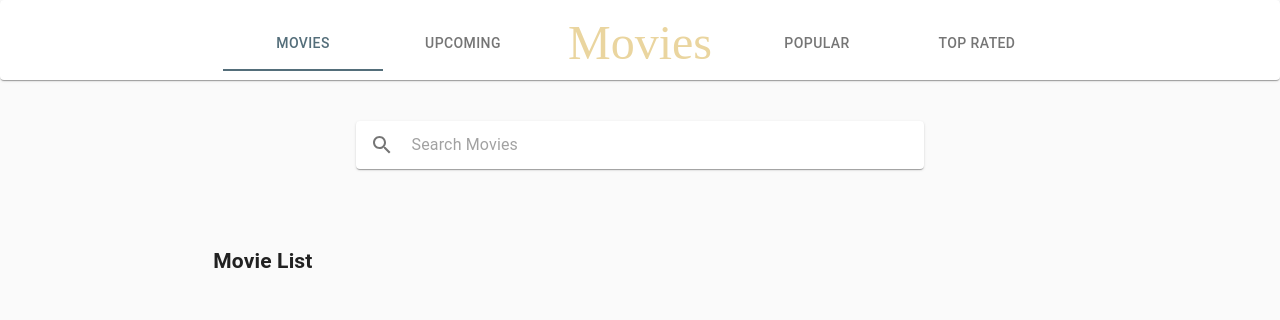
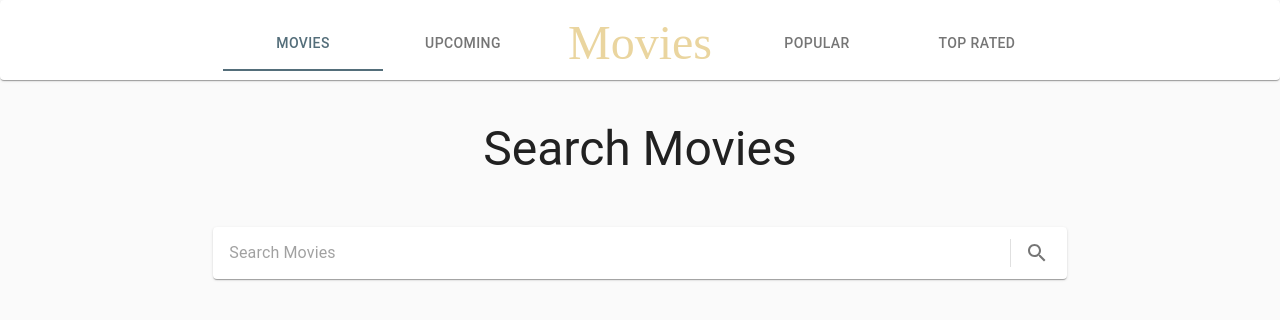
Before and after one commit to bazi-bazi/movie-data, a React (Create React App) app: page / in a window 1280 px wide. Shown: the top 320 px of the page. Built offline with nearby package versions, Linux system fonts and the light colour scheme; no server answers; a web font is replaced by a local one.

Commit message:
finish search form

```diff
--- a/src/components/movielist/MovieList.js
+++ b/src/components/movielist/MovieList.js
@@ -1,23 +1,98 @@
-import React from "react";
-import { Grid } from "@material-ui/core";
+import React, { useState, useEffect } from "react";
+import { Grid, Typography } from "@material-ui/core";
 import { makeStyles } from "@material-ui/core/styles";
-import Search from "../../Search";
+import Paper from "@material-ui/core/Paper";
+import InputBase from "@material-ui/core/InputBase";
+import IconButton from "@material-ui/core/IconButton";
+import SearchIcon from "@material-ui/icons/Search";
+import FormControl from "@material-ui/core/FormControl";
 
-const useStyles = makeStyles({
+import Divider from "@material-ui/core/Divider";
+import DirectionsIcon from "@material-ui/icons/Directions";
+
+const useStyles = makeStyles((theme) => ({
+  root: {
+    padding: "2px 4px",
+    display: "flex",
+    alignItems: "center",
+    width: "100%",
+  },
+  input: {
+    marginLeft: theme.spacing(1),
+    flex: 1,
+  },
+  iconButton: {
+    padding: 10,
+  },
+  divider: {
+    height: 28,
+    margin: 4,
+  },
   gutter: {
-    paddingTop: "60px",
+    paddingTop: "50px",
   },
-});
+}));
+
 const MovieList = () => {
   const classes = useStyles();
+
+  const [searchTerm, setSearchTerm] = useState("");
+  const [dateSubmit, setDataSubmit] = useState("");
+
+  // API
+  const apiKey = "7da5e26fd03a8f191f5db478f3ff1dd2";
+  useEffect(() => {
+    getData();
+  }, [dateSubmit]);
+
+  const [movies, setMovies] = useState([]);
+
+  const getData = async () => {
+    const response = await fetch(
+      `https://api.themoviedb.org/3/search/movie?api_key=${apiKey}&query=${searchTerm}`
+    );
+    const data = await response.json();
+    setMovies(data.results);
+    console.log(data.results);
+  };
+
+  const updateSearch = (e) => {
+    setSearchTerm(e.target.value);
+  };
+
+  const getSubmit = (e) => {
+    e.preventDefault();
+    setDataSubmit(searchTerm);
+  };
+
   return (
     <>
       <Grid item container>
         <Grid xs={0} sm={2} />
         <Grid xs={12} sm={8}>
-          <Search />
-          <div>
-            <h2 className={classes.gutter}>Movie List </h2>
+          <Typography className={classes.gutter} variant="h3" align="center">
+            Search Movies
+          </Typography>
+          <div className={classes.gutter}>
+            <Paper component="form" className={classes.root}>
+              <form onSubmit={getSubmit} className={classes.root}>
+                <InputBase
+                  onChange={updateSearch}
+                  className={classes.input}
+                  placeholder="Search Movies"
+                  inputProps={{ "aria-label": "search Movies" }}
+                />
+
+                <Divider className={classes.divider} orientation="vertical" />
+                <IconButton
+                  type="submit"
+                  className={classes.iconButton}
+                  aria-label="search"
+                >
+                  <SearchIcon />
+                </IconButton>
+              </form>
+            </Paper>
           </div>
         </Grid>
         <Grid xs={0} sm={2} />
--- a/src/Search.js
+++ b/src/components/movielist/Search.js
@@ -5,6 +5,8 @@ import InputBase from "@material-ui/core/InputBase";
 import IconButton from "@material-ui/core/IconButton";
 import SearchIcon from "@material-ui/icons/Search";
 import Grid from "@material-ui/core/Grid";
+import Divider from "@material-ui/core/Divider";
+import DirectionsIcon from "@material-ui/icons/Directions";
 
 const useStyles = makeStyles((theme) => ({
   root: {
@@ -37,7 +39,11 @@ const Search = () => {
         <Grid xs={0} sm={2} />
         <Grid xs={12} sm={8}>
           <div className={classes.gutter}>
-            <Paper component="form" className={classes.root}>
+            <Paper
+              component="form"
+              className={classes.root}
+              onSubmit={dateSubmit}
+            >
               <IconButton
                 type="submit"
                 className={classes.iconButton}
@@ -46,10 +52,25 @@ const Search = () => {
                 <SearchIcon />
               </IconButton>
               <InputBase
+                type="text"
+                onChange={onChange}
                 className={classes.input}
                 placeholder="Search Movies"
                 inputProps={{ "aria-label": "search Movies" }}
               />
+              <IconButton
+                type="submit"
+                className={classes.iconButton}
+                aria-label="search"
+              ></IconButton>
+              <Divider className={classes.divider} orientation="vertical" />
+              <IconButton
+                color="primary"
+                className={classes.iconButton}
+                aria-label="directions"
+              >
+                <DirectionsIcon />
+              </IconButton>
             </Paper>
           </div>
         </Grid>
--- a/src/components/upcoming/Upcoming.js
+++ b/src/components/upcoming/Upcoming.js
@@ -24,14 +24,14 @@ const Shorts = () => {
     getData();
   }, []);
 
-  const [moviess, setMoviess] = useState([]);
+  const [movies, setMovies] = useState([]);
 
   const getData = async () => {
     const response = await fetch(
       `https://api.themoviedb.org/3/movie/upcoming?api_key=${apiKey}`
     );
     const data = await response.json();
-    setMoviess(data.results);
+    setMovies(data.results);
     console.log(data.results);
   };
 
@@ -54,7 +54,7 @@ const Shorts = () => {
             Upcoming Movies
           </Typography>
           <Carousel breakPoints={breakPoints} className={classes.gutter}>
-            {moviess.map((movie) => (
+            {movies.map((movie) => (
               <div key={movie.toString()}>
                 <Movie
                   title={movie.title}
```
